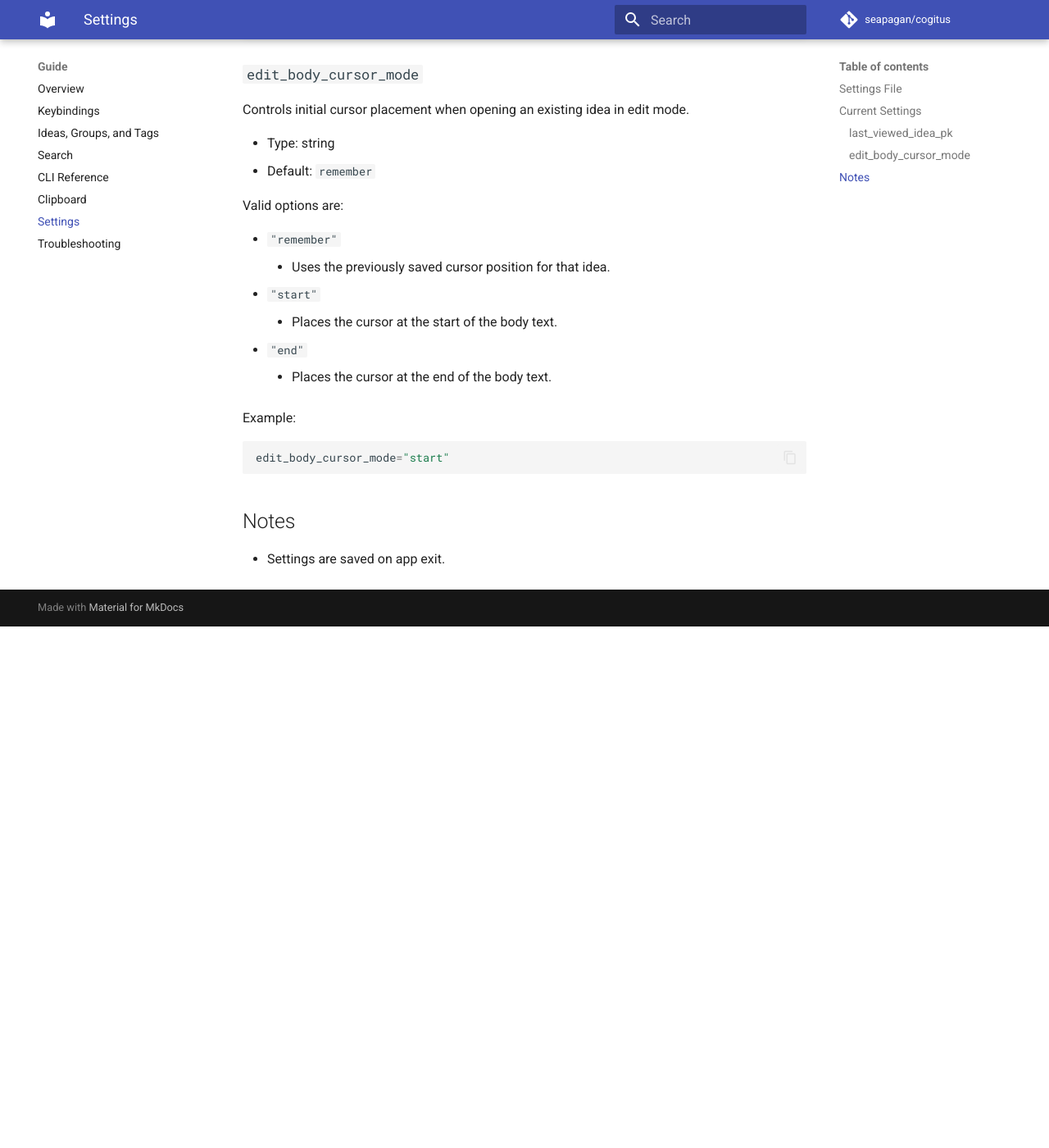
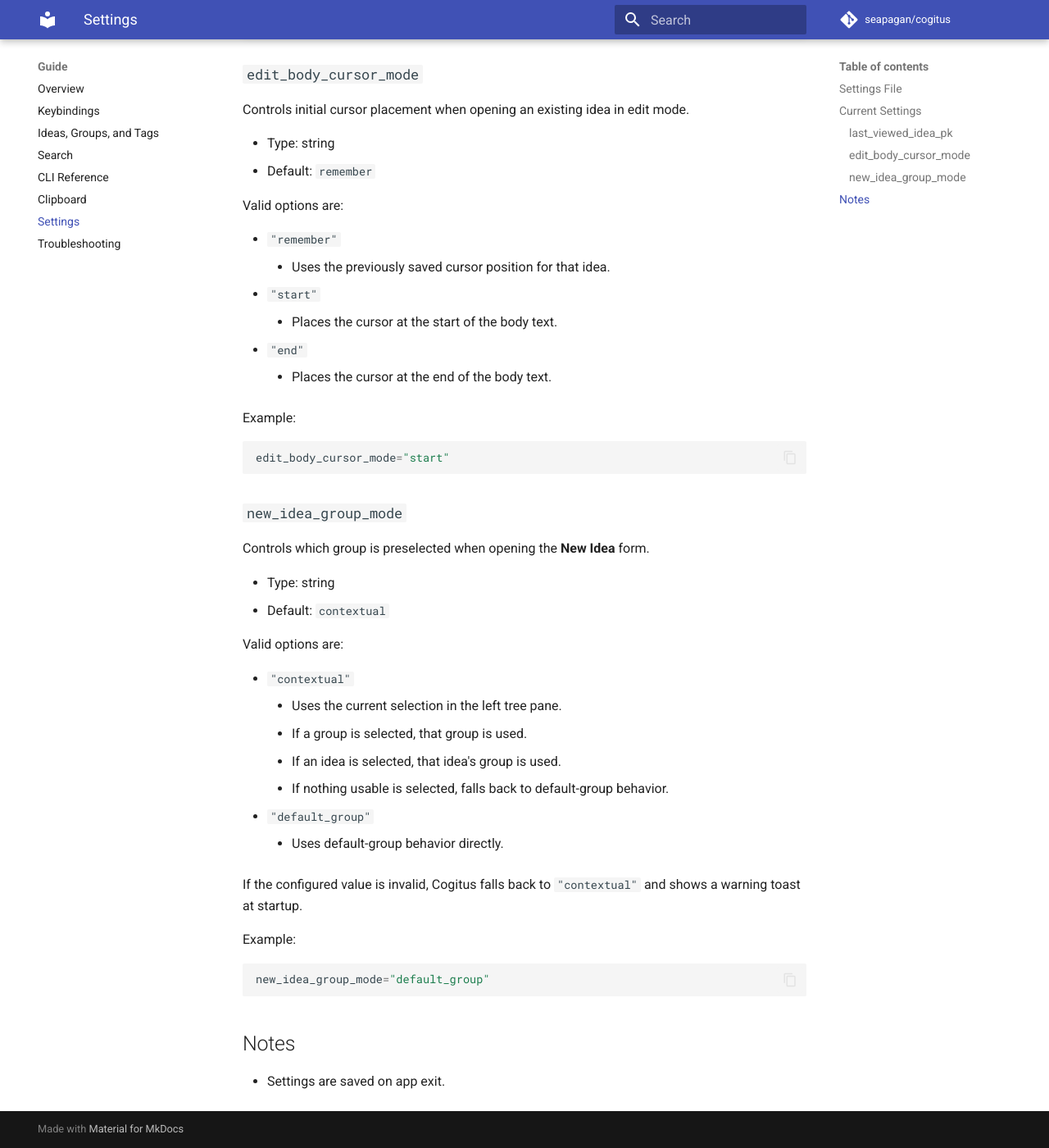
Before and after one commit to seapagan/cogitus, an MkDocs documentation site: the page built from docs/user-guide/settings.md, in a window 1280 px wide and 1400 px high, scrolled down 694 px. Shown: the whole window at 82% size. Built offline with MkDocs 1.6.1 and Material for MkDocs 9.7.7, drawn with Linux system fonts in a browser that asks for light colours; comment, search, counter and statistics services are not loaded; before the commit the page ends 1458 px from its top, so only the background shows below that.

Commit message:
document new idea group mode setting

````diff
--- a/docs/user-guide/settings.md
+++ b/docs/user-guide/settings.md
@@ -42,6 +42,32 @@
 edit_body_cursor_mode="start"
 ```
 
+### `new_idea_group_mode`
+
+Controls which group is preselected when opening the **New Idea** form.
+
+- Type: string
+- Default: `contextual`
+
+Valid options are:
+
+- `"contextual"`
+  - Uses the current selection in the left tree pane.
+  - If a group is selected, that group is used.
+  - If an idea is selected, that idea's group is used.
+  - If nothing usable is selected, falls back to default-group behavior.
+- `"default_group"`
+  - Uses default-group behavior directly.
+
+If the configured value is invalid, Cogitus falls back to `"contextual"`
+and shows a warning toast at startup.
+
+Example:
+
+```toml
+new_idea_group_mode="default_group"
+```
+
 ## Notes
 
 - Settings are saved on app exit.
````
Also changed, not shown: docs/user-guide/ideas-groups-tags.md (+6 -0 lines).
